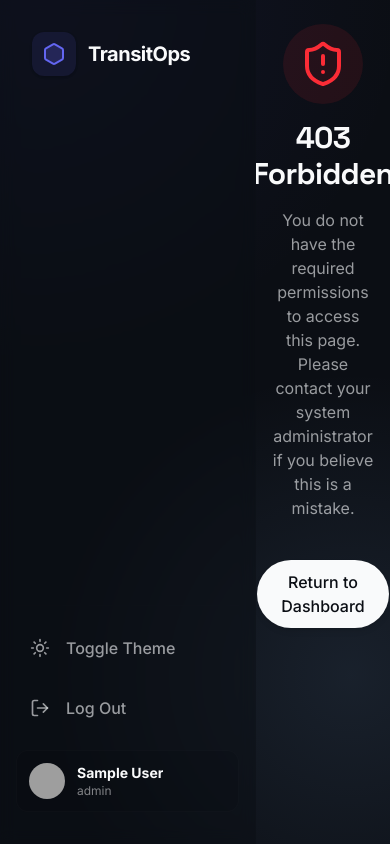
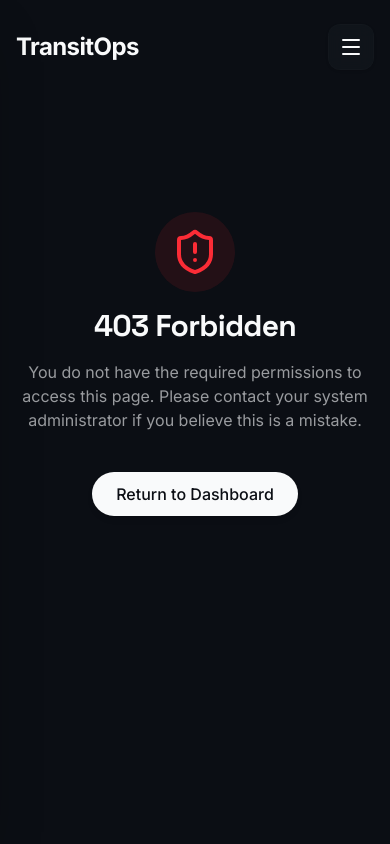
Before and after one commit to aucxtix/transitOPS, a React (Vite) app in the folder frontend/: page /unauthorized in a window 390 px wide. Built offline with nearby package versions, Linux system fonts and the light colour scheme; sample sign-in values are in the browser's storage; grey boxes are pictures that could not be loaded.

Commit message:
Enhance sidebar UX with hover effects and mobile drawer

```diff
--- a/frontend/src/components/layout/Layout.jsx
+++ b/frontend/src/components/layout/Layout.jsx
@@ -1,11 +1,39 @@
-import React from 'react';
+import React, { useState } from 'react';
 import Sidebar from './Sidebar';
+import { Menu } from 'lucide-react';
 
 const Layout = ({ children }) => {
+  const [isMobileMenuOpen, setIsMobileMenuOpen] = useState(false);
+
   return (
-    <div className="flex h-screen overflow-hidden relative">
-      <Sidebar />
+    <div className="flex h-screen overflow-hidden relative bg-background">
+      {/* Mobile Menu Overlay */}
+      {isMobileMenuOpen && (
+        <div
+          className="fixed inset-0 bg-black/60 dark:bg-black/80 z-40 md:hidden backdrop-blur-sm transition-opacity"
+          onClick={() => setIsMobileMenuOpen(false)}
+        />
+      )}
+
+      <Sidebar
+        isMobileOpen={isMobileMenuOpen}
+        setIsMobileOpen={setIsMobileMenuOpen}
+      />
+
       <main className="flex-1 h-full overflow-y-auto relative z-10 px-4 py-6 md:px-8 md:py-8 lg:pr-8">
+        {/* Mobile Header with Menu Button */}
+        <div className="md:hidden flex items-center justify-between mb-6 pb-4 border-b border-border/10">
+          <div className="flex items-center gap-3">
+            <span className="font-bold text-2xl tracking-tight text-foreground">TransitOps</span>
+          </div>
+          <button
+            onClick={() => setIsMobileMenuOpen(true)}
+            className="p-2.5 bg-card/80 backdrop-blur-sm rounded-xl shadow-sm border border-border/20 text-foreground hover:bg-card transition-colors"
+          >
+            <Menu size={24} />
+          </button>
+        </div>
+
         <div className="max-w-[1400px] mx-auto w-full h-full">
           {children}
         </div>
--- a/frontend/src/components/layout/Sidebar.jsx
+++ b/frontend/src/components/layout/Sidebar.jsx
@@ -1,17 +1,18 @@
-import React from 'react';
+import React, { useState } from 'react';
 import { NavLink } from 'react-router-dom';
 import { useAuth } from '../../hooks/useAuth';
 import { useTheme } from '../../hooks/useTheme';
 import {
   LayoutDashboard, Truck, Users, Map, Wrench,
   CircleDollarSign, LogOut, Moon, Sun,
-  Hexagon, BarChart3, Settings
+  Hexagon, BarChart3, Settings, X
 } from 'lucide-react';
 import { cn } from '../../utils/cn';
 
-const Sidebar = () => {
+const Sidebar = ({ isMobileOpen, setIsMobileOpen }) => {
   const { user, logout } = useAuth();
   const { theme, toggleTheme } = useTheme();
+  const [isHovered, setIsHovered] = useState(false);
 
   const navItems = [
     { path: '/', icon: LayoutDashboard, roles: ['Fleet Manager', 'Dispatcher', 'Safety Officer', 'Financial Analyst', 'Driver'], tooltip: 'Dashboard' },
@@ -25,24 +26,47 @@ const Sidebar = () => {
   ];
 
   return (
-    <div className="w-64 h-full flex flex-col py-8 px-4 gap-8 transition-colors duration-200 z-10 border-r border-border/10 bg-background/50 backdrop-blur-sm">
-      <div className="flex items-center gap-3 px-4 mb-4">
-        <div className="text-primary bg-primary/10 p-2.5 rounded-xl shadow-sm">
-          <Hexagon size={24} className="fill-primary/20" />
+    <aside
+      onMouseEnter={() => setIsHovered(true)}
+      onMouseLeave={() => setIsHovered(false)}
+      className={cn(
+        "fixed md:static inset-y-0 left-0 z-50 h-full flex flex-col py-6 gap-6 transition-all duration-300 ease-[cubic-bezier(0.4,0,0.2,1)] border-r border-border/10 bg-background/95 backdrop-blur-md shadow-2xl md:shadow-none overflow-x-hidden",
+        isMobileOpen ? "translate-x-0 w-72" : "-translate-x-full md:translate-x-0",
+        !isMobileOpen && isHovered ? "md:w-72" : "md:w-20"
+      )}
+    >
+      <div className="flex items-center justify-between px-4 mb-2">
+        <div className="flex items-center gap-3 overflow-hidden">
+          <div className="text-primary bg-primary/10 min-w-[40px] h-[40px] flex items-center justify-center rounded-xl shadow-sm shrink-0">
+            <Hexagon size={24} className="fill-primary/20" />
+          </div>
+          <span className={cn(
+            "font-bold text-xl tracking-tight text-foreground whitespace-nowrap transition-opacity duration-300",
+            (isHovered || isMobileOpen) ? "opacity-100" : "md:opacity-0"
+          )}>
+            TransitOps
+          </span>
         </div>
-        <span className="font-bold text-xl tracking-tight text-foreground">TransitOps</span>
+
+        <button
+          onClick={() => setIsMobileOpen(false)}
+          className="md:hidden p-2 text-foreground/50 hover:text-foreground bg-black/5 dark:bg-white/5 rounded-lg transition-colors shrink-0"
+        >
+          <X size={20} />
+        </button>
       </div>
 
-      <div className="flex-1 flex flex-col gap-2 w-full mt-4">
+      <div className="flex-1 flex flex-col gap-2 w-full mt-2 px-3 overflow-y-auto no-scrollbar">
         {navItems.filter(item => user && item.roles.includes(user.role)).map((item) => {
           const Icon = item.icon;
           return (
             <NavLink
               key={item.path}
               to={item.path}
-              title={item.tooltip}
+              onClick={() => setIsMobileOpen?.(false)}
+              title={(!isHovered && !isMobileOpen) ? item.tooltip : undefined}
               className={({ isActive }) => cn(
-                "w-full flex items-center p-3.5 rounded-xl transition-all duration-300 relative group",
+                "w-full flex items-center p-3 rounded-xl transition-all duration-300 relative group overflow-hidden shrink-0",
                 isActive
                   ? "bg-card shadow-soft text-primary"
                   : "text-foreground/50 hover:bg-black/5 dark:hover:bg-white/5 hover:text-foreground"
@@ -50,12 +74,18 @@ const Sidebar = () => {
             >
               {({ isActive }) => (
                 <>
-                  <Icon size={20} strokeWidth={isActive ? 2.5 : 2} className="mr-3 ml-1" />
-                  <span className={`font-medium ${isActive ? 'text-primary font-semibold' : 'text-foreground/70'}`}>
+                  <div className="min-w-[40px] flex items-center justify-center shrink-0 -ml-1.5 transition-transform duration-300 group-hover:scale-110">
+                    <Icon size={22} strokeWidth={isActive ? 2.5 : 2} />
+                  </div>
+                  <span className={cn(
+                    "font-medium whitespace-nowrap transition-all duration-300",
+                    isActive ? "text-primary font-semibold" : "text-foreground/70 group-hover:text-foreground",
+                    (isHovered || isMobileOpen) ? "opacity-100 ml-1 translate-x-0" : "md:opacity-0 md:-translate-x-4"
+                  )}>
                     {item.tooltip}
                   </span>
                   {isActive && (
-                    <div className="absolute -left-4 top-1/2 -translate-y-1/2 w-1.5 h-8 bg-primary rounded-r-full shadow-[2px_0_8px_rgba(79,70,229,0.5)]" />
+                    <div className="absolute -left-3 top-1/2 -translate-y-1/2 w-1.5 h-8 bg-primary rounded-r-full shadow-[2px_0_8px_rgba(79,70,229,0.5)]" />
                   )}
                 </>
               )}
@@ -64,36 +94,57 @@ const Sidebar = () => {
         })}
       </div>
 
-      <div className="flex flex-col gap-2 w-full pt-4 border-t border-border/10">
+      <div className="flex flex-col gap-2 w-full pt-4 border-t border-border/10 px-3 shrink-0">
         <button
           onClick={toggleTheme}
-          className="p-3.5 rounded-xl flex items-center gap-4 text-foreground/60 hover:bg-black/5 dark:hover:bg-white/5 transition-colors w-full"
+          title={(!isHovered && !isMobileOpen) ? "Toggle Theme" : undefined}
+          className="p-3 rounded-xl flex items-center text-foreground/60 hover:bg-black/5 dark:hover:bg-white/5 transition-colors w-full overflow-hidden group shrink-0"
         >
-          {theme === 'dark' ? <Sun size={20} /> : <Moon size={20} />}
-          <span className="font-medium">Toggle Theme</span>
+          <div className="min-w-[40px] flex items-center justify-center shrink-0 -ml-1.5 transition-transform duration-300 group-hover:rotate-12">
+            {theme === 'dark' ? <Sun size={20} /> : <Moon size={20} />}
+          </div>
+          <span className={cn(
+            "font-medium whitespace-nowrap transition-all duration-300",
+             (isHovered || isMobileOpen) ? "opacity-100 ml-1 translate-x-0" : "md:opacity-0 md:-translate-x-4"
+          )}>Toggle Theme</span>
         </button>
 
         <button
           onClick={logout}
-          className="p-3.5 rounded-xl flex items-center gap-4 text-foreground/60 hover:bg-red-500/10 hover:text-red-500 transition-colors w-full"
+          title={(!isHovered && !isMobileOpen) ? "Log Out" : undefined}
+          className="p-3 rounded-xl flex items-center text-foreground/60 hover:bg-red-500/10 hover:text-red-500 transition-colors w-full overflow-hidden group shrink-0"
         >
-          <LogOut size={20} />
-          <span className="font-medium">Log Out</span>
+          <div className="min-w-[40px] flex items-center justify-center shrink-0 -ml-1.5 transition-transform duration-300 group-hover:translate-x-1">
+             <LogOut size={20} />
+          </div>
+          <span className={cn(
+            "font-medium whitespace-nowrap transition-all duration-300",
+             (isHovered || isMobileOpen) ? "opacity-100 ml-1 translate-x-0" : "md:opacity-0 md:-translate-x-4"
+          )}>Log Out</span>
         </button>
 
-        <div className="mt-2 flex items-center gap-3 p-3 rounded-xl bg-black/5 dark:bg-white/5 border border-border/30">
+        <div className={cn(
+          "mt-2 flex items-center p-2 rounded-xl bg-black/5 dark:bg-white/5 border border-border/30 transition-all overflow-hidden shrink-0",
+          (isHovered || isMobileOpen) ? "justify-start gap-3" : "md:justify-center border-transparent bg-transparent"
+        )}>
           <img
             src={`https://api.dicebear.com/7.x/notionists/svg?seed=${user?.name || 'User'}&backgroundColor=e2e8f0`}
             alt="Profile"
-            className="w-9 h-9 rounded-full"
+            className={cn(
+              "rounded-full shrink-0 transition-all duration-300",
+              (isHovered || isMobileOpen) ? "w-10 h-10" : "w-10 h-10"
+            )}
           />
-          <div className="flex flex-col overflow-hidden">
+          <div className={cn(
+            "flex flex-col overflow-hidden transition-all duration-300",
+            (isHovered || isMobileOpen) ? "opacity-100 w-full translate-x-0" : "md:opacity-0 md:w-0 md:-translate-x-4"
+          )}>
             <span className="text-sm font-bold truncate">{user?.name || 'User'}</span>
             <span className="text-xs text-foreground/50 truncate">{user?.role || 'Guest'}</span>
           </div>
         </div>
       </div>
-    </div>
+    </aside>
   );
 };
 
```
